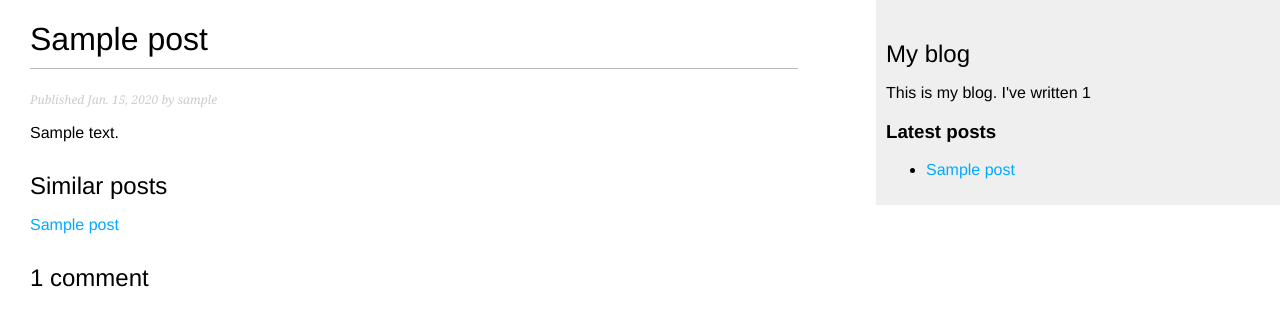
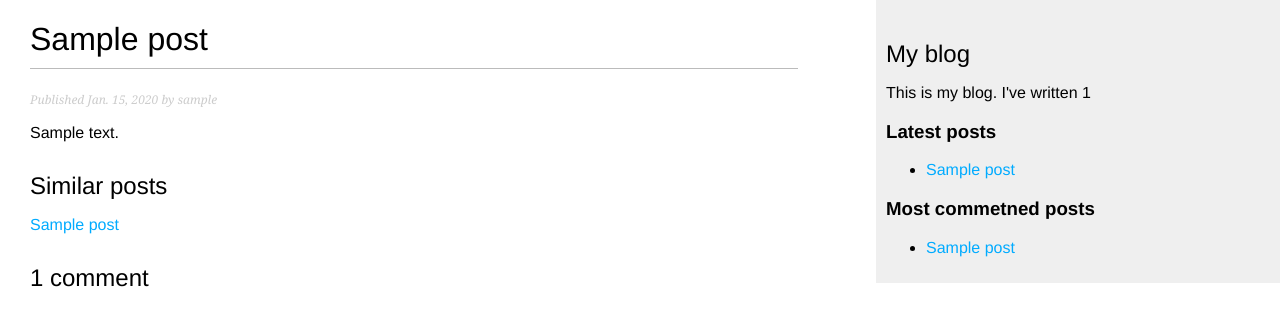
Before and after one commit to UN-9BOT/django-blog, a Django app: template mysite/blog/templates/blog/post/detail.html in a window 1280 px wide. Shown: the top 314 px of the page. Run offline with Django 4.2, Linux system fonts and the light colour scheme; tables that the repository leaves empty hold one stand-in row (values such as "Sample post"); the template is opened without the code that fills it: values that come from a table or form of the project are taken from there, most other values are stand-ins (such as "Sample title", 1, 10 or a date in 2020).

Commit message:
add most commented posts

```diff
--- a/mysite/blog/templates/blog/base.html
+++ b/mysite/blog/templates/blog/base.html
@@ -22,6 +22,15 @@
             </p>
             <h3>Latest posts</h3>
             {% show_latest_posts 3 %}
+            <h3>Most commetned posts</h3>
+            {% get_most_commented_posts as most_commented_posts %}
+            <ul>
+                {% for post in most_commented_posts %}
+                    <li>
+                        <a href="{{ post.get_absolute_url }}">{{ post.title }}</a>
+                    </li>
+                {% endfor %}
+            </ul>
         </div>
     </body>
 </html>
--- a/mysite/blog/templatetags/blog_tags.py
+++ b/mysite/blog/templatetags/blog_tags.py
@@ -1,5 +1,5 @@
 from django import template
-from django.db.models import QuerySet
+from django.db.models import QuerySet, Count
 from ..models import Post
 
 register = template.Library()
@@ -14,3 +14,9 @@ def total_posts() -> int:
 def show_latest_posts(count: int = 5) -> dict[str, QuerySet]:
     latest_posts: QuerySet[Post] = Post.published.order_by('-publish')[:count]
     return {'latest_posts': latest_posts}
+
+
+@register.simple_tag
+def get_most_commented_posts(count: int = 5) -> QuerySet[Post]:
+    return Post.published.annotate(
+        total_comments=Count('comments')).order_by('-total_comments')[:count]
```
Also changed, not shown: mysite/blog/templatetags/__init__.py (deleted), 1 other file.
